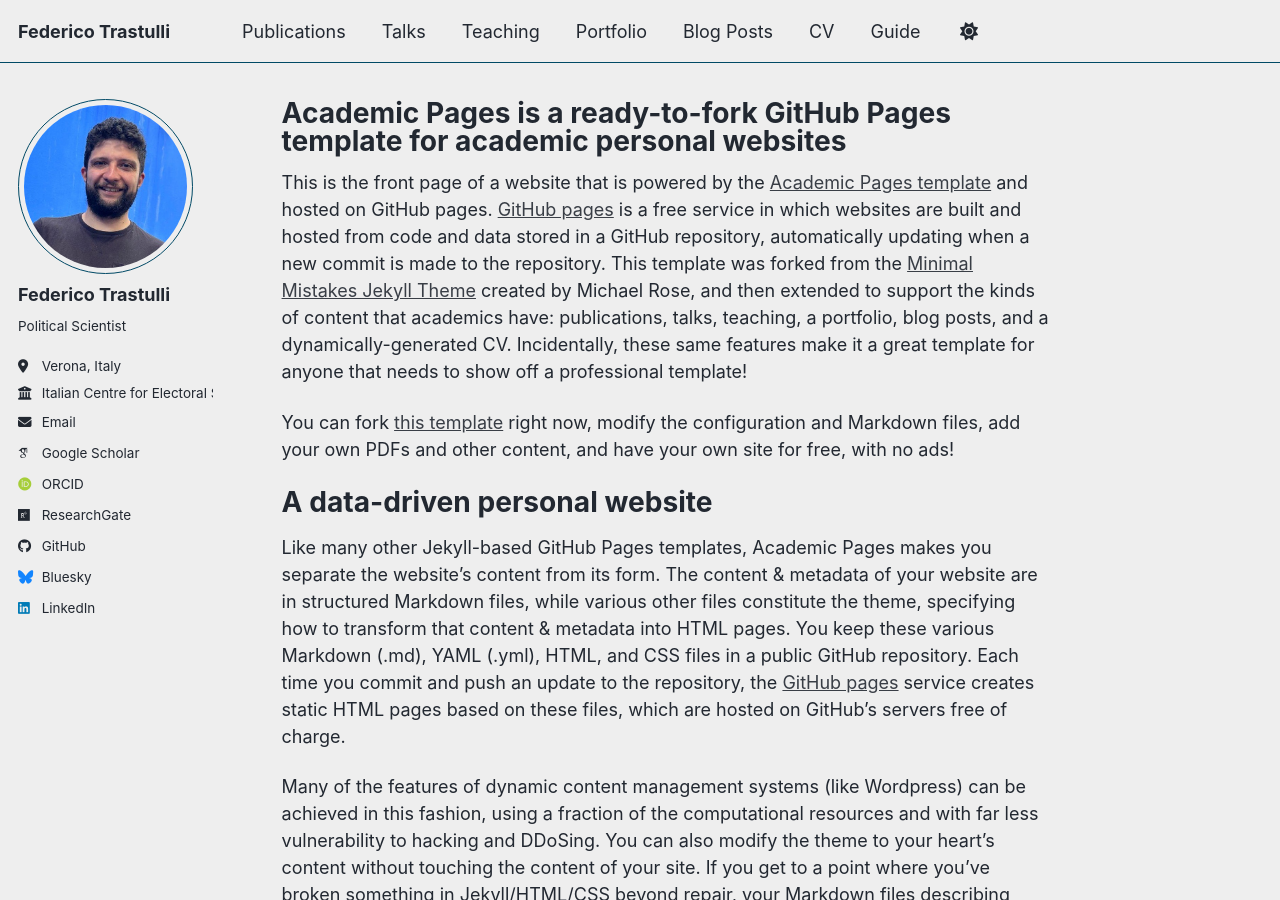
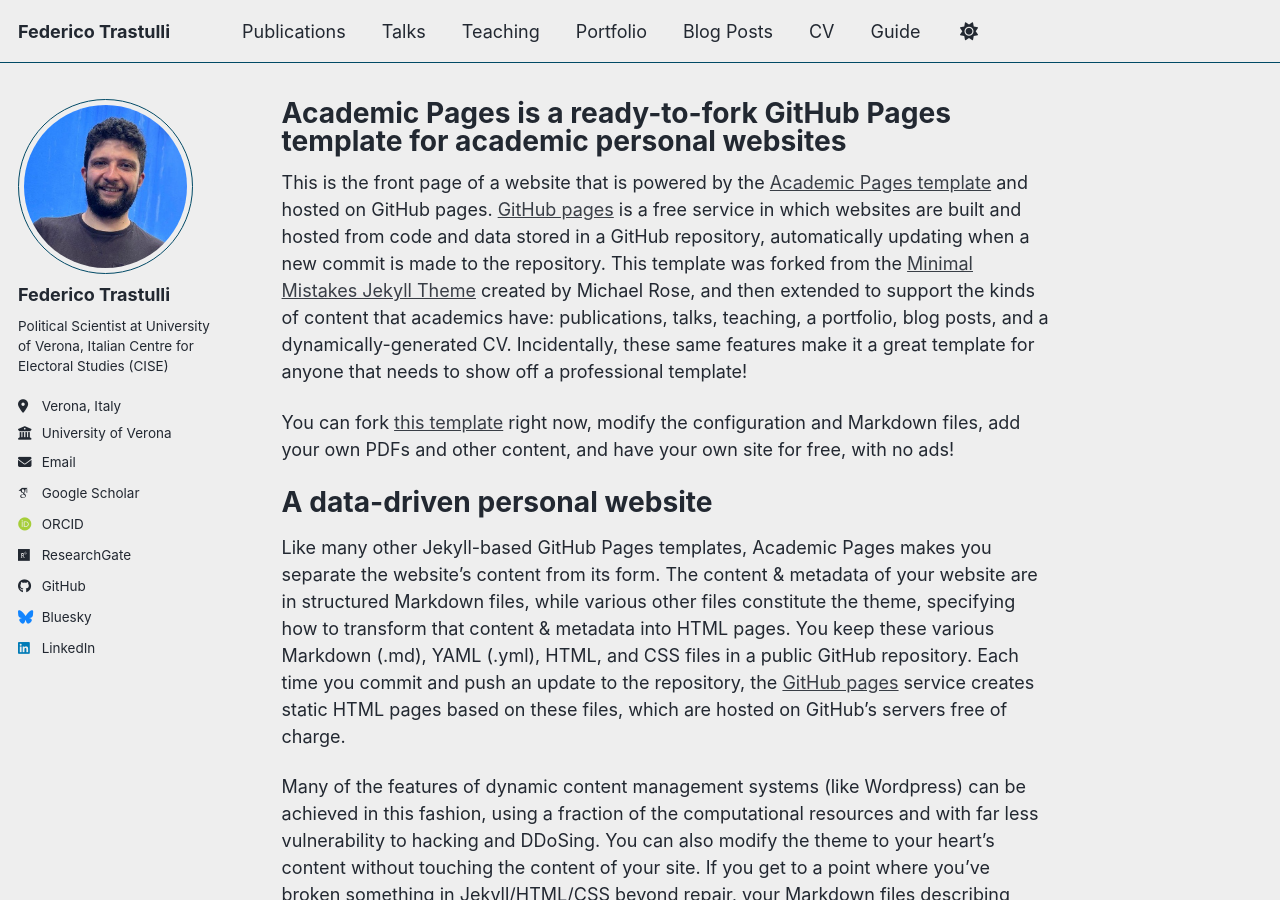
Before and after one commit to federicotrastulli/federicotrastulli.github.io, a Jekyll site: the page built from _pages/about.md, in a window 1280 px wide and 900 px high. Built offline with Jekyll 4.4.1, drawn with Linux system fonts in a browser that asks for light colours; some web fonts are replaced; a script bundle is joined from its source files by our own code; library files that are not in the unit come from our copies.

Commit message:
Update _config.yml

```diff
--- a/_config.yml
+++ b/_config.yml
@@ -26,10 +26,9 @@
   avatar           : "1719964921051.jpg"
   name             : "Federico Trastulli"
   pronouns         : # example: "she/her"
-  bio              : "Political Scientist"
+  bio              : "Political Scientist at University of Verona, Italian Centre for Electoral Studies (CISE)"
   location         : "Verona, Italy"
   employer         : "University of Verona"
-  employer         : "Italian Centre for Electoral Studies (CISE)"
   uri              : # URL
   email            : "ftrastulli@luiss.it"
 
```
